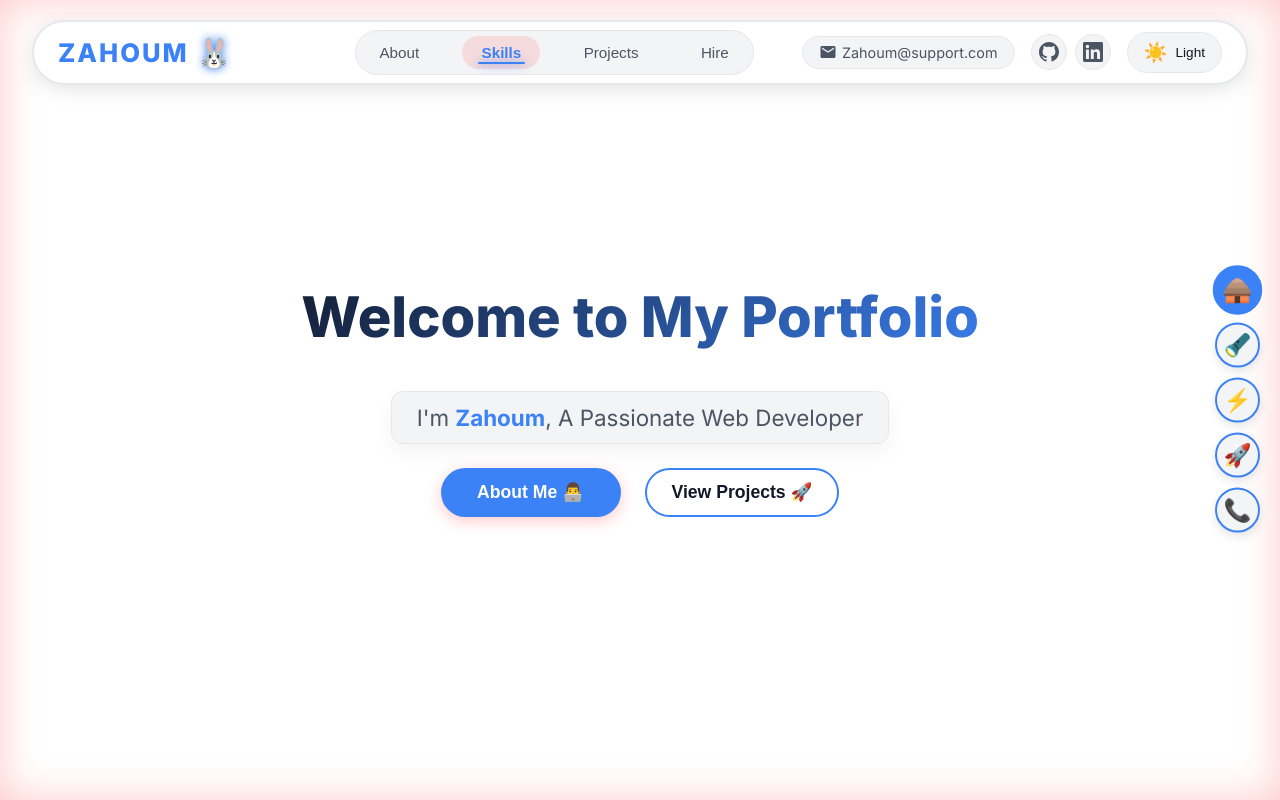
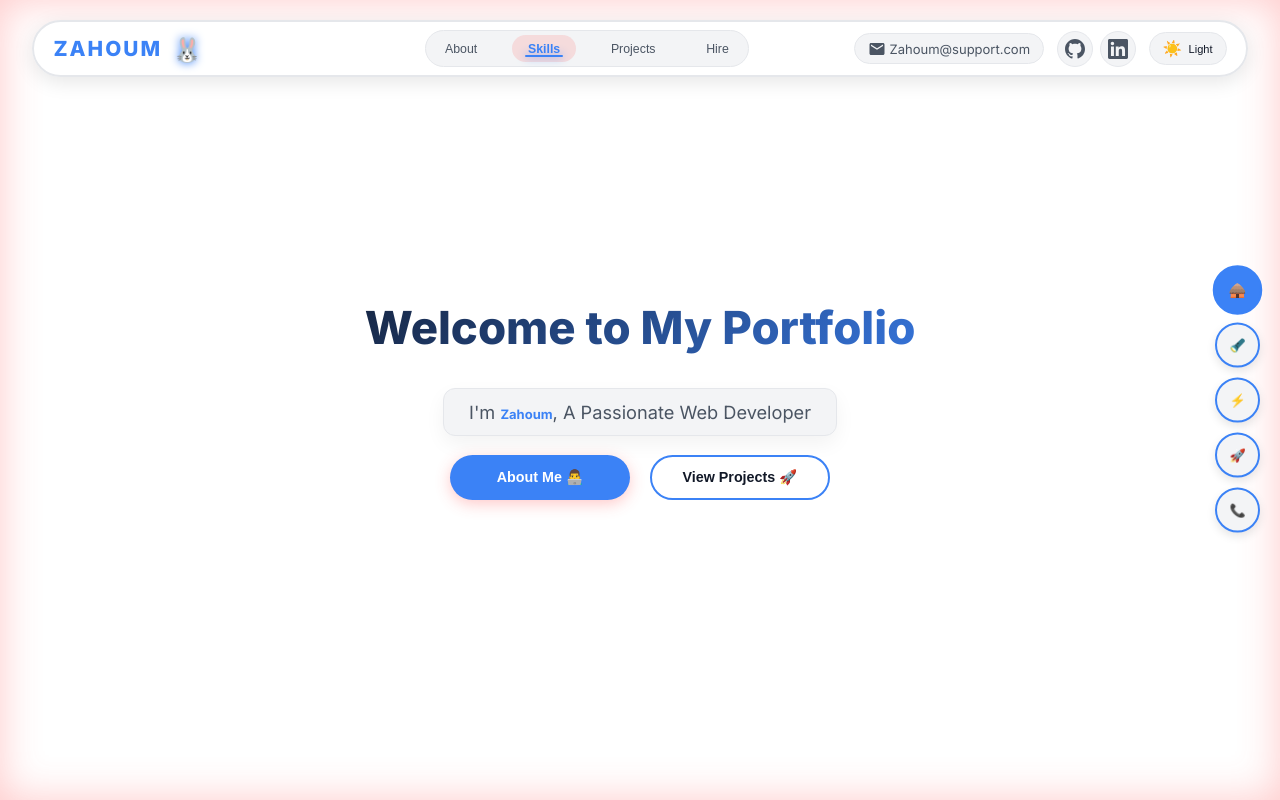
Before and after one commit to zahoum/FinalPortfolio, a React (Vite) app: page / in a window 1280 px wide. Shown: the top 800 px of the page. Built offline with nearby package versions, Linux system fonts and the light colour scheme.

Commit message:
new modification

```diff
--- a/src/App.css
+++ b/src/App.css
@@ -2,6 +2,7 @@
   margin: 0;
   padding: 0;
   box-sizing: border-box;
+  font-size: small;
 }
 
 :root {
@@ -221,6 +222,7 @@ html {
   flex-direction: column;
   gap: 12px;
   z-index: 999;
+  font-size: x-small;
 }
 
 .nav-dot {
@@ -236,7 +238,7 @@ html {
   display: flex;
   align-items: center;
   justify-content: center;
-  font-size: 1.4rem;
+  font-size: small;
   box-shadow: 0 4px 10px rgba(0, 0, 0, 0.1);
 }
 
```
